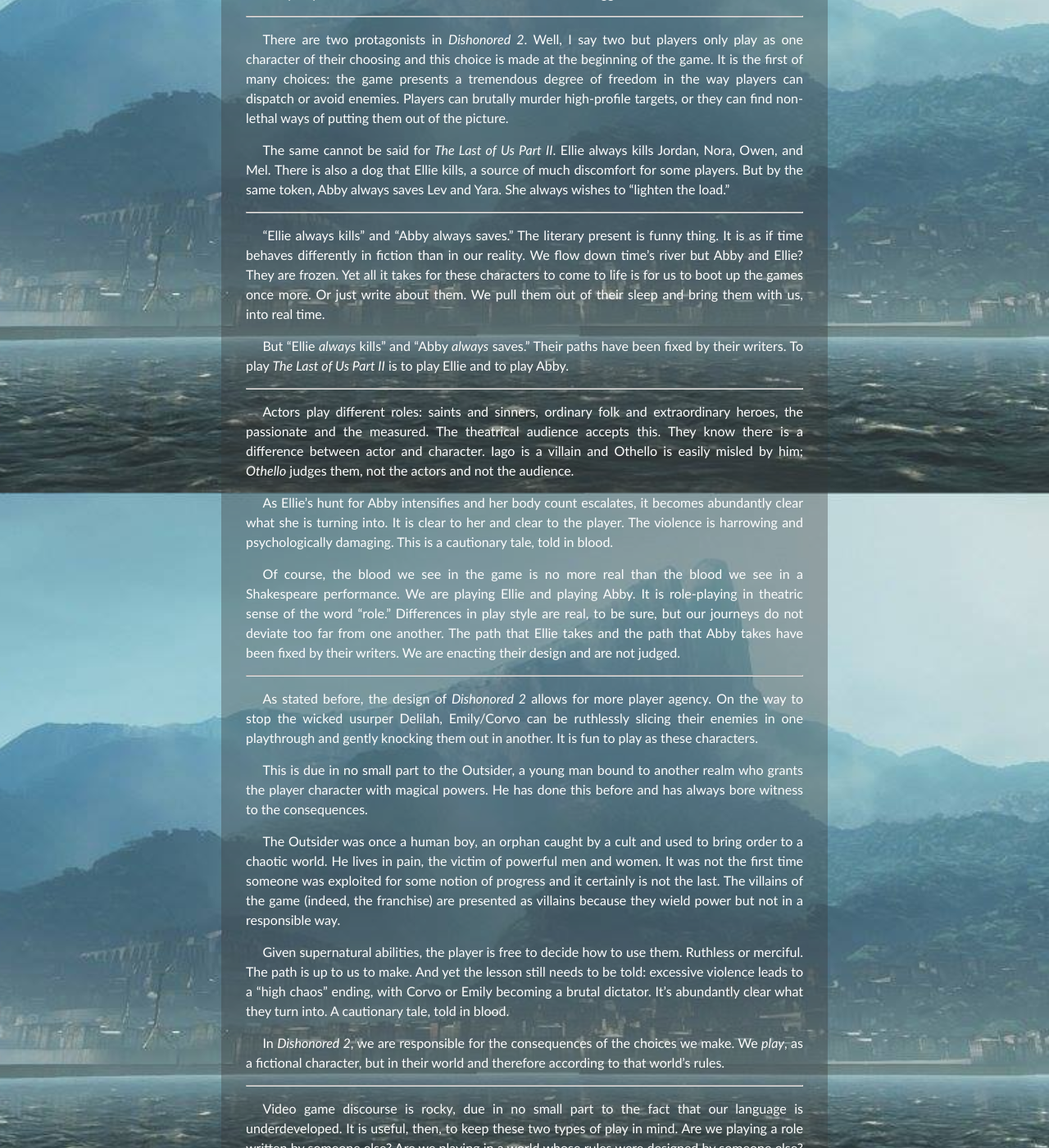
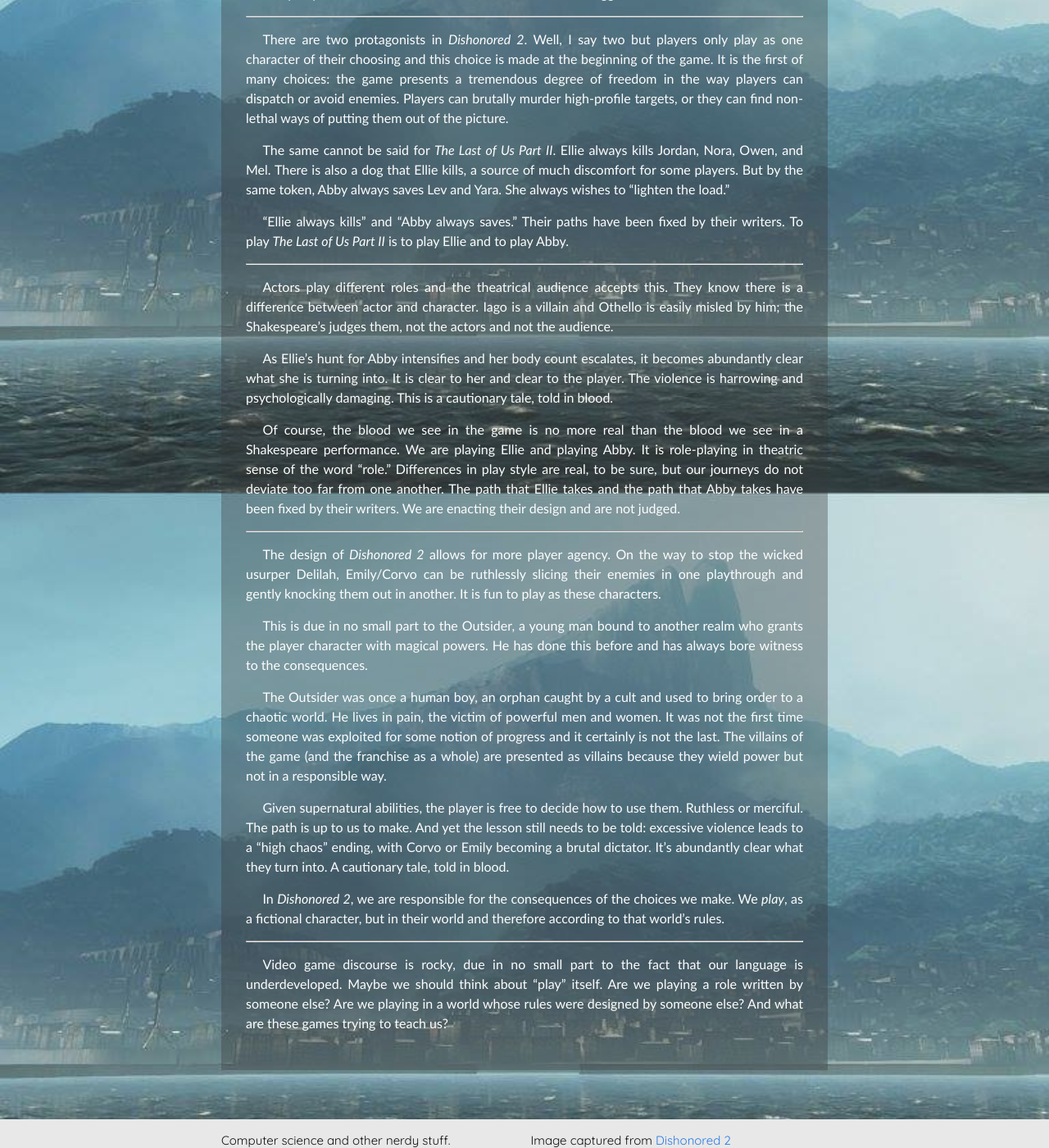
Before and after one commit to albertcheu/albertcheu.github.io, a Jekyll site: the page built from _posts/2020-10-03-09-58-Types-of-Play.md, in a window 1280 px wide and 1400 px high, scrolled down 355 px. Shown: the whole window at 82% size. Built offline with Jekyll 4.4.1, drawn with Linux system fonts in a browser that asks for light colours; some of the changed text lies outside the part shown.

Commit message:
Hey! long time no update.

```diff
--- a/_posts/2020-10-03-09-58-Types-of-Play.md
+++ b/_posts/2020-10-03-09-58-Types-of-Play.md
@@ -16,15 +16,11 @@
 
 The same cannot be said for *The Last of Us Part II*. Ellie always kills Jordan, Nora, Owen, and Mel. There is also a dog that Ellie kills, a source of much discomfort for some players. But by the same token, Abby always saves Lev and Yara. She always wishes to "lighten the load."
 
-* * *
-
-"Ellie always kills" and "Abby always saves." The literary present is funny thing. It is as if time behaves differently in fiction than in our reality. We flow down time's river but Abby and Ellie? They are frozen. Yet all it takes for these characters to come to life is for us to boot up the games once more. Or just write about them. We pull them out of their sleep and bring them with us, into real time.
-
-But "Ellie *always* kills" and "Abby *always* saves." Their paths have been fixed by their writers. To play *The Last of Us Part II* is to play Ellie and to play Abby.
+"Ellie always kills" and "Abby always saves." Their paths have been fixed by their writers. To play *The Last of Us Part II* is to play Ellie and to play Abby.
 
 * * *
 
-Actors play different roles: saints and sinners, ordinary folk and extraordinary heroes, the passionate and the measured. The theatrical audience accepts this. They know there is a difference between actor and character. Iago is a villain and Othello is easily misled by him; *Othello* judges them, not the actors and not the audience.
+Actors play different roles and the theatrical audience accepts this. They know there is a difference between actor and character. Iago is a villain and Othello is easily misled by him; the Shakespeare's judges them, not the actors and not the audience.
 
 As Ellie's hunt for Abby intensifies and her body count escalates, it becomes abundantly clear what she is turning into. It is clear to her and clear to the player. The violence is harrowing and psychologically damaging. This is a cautionary tale, told in blood.
 
@@ -32,11 +28,11 @@
 
 * * *
 
-As stated before, the design of *Dishonored 2* allows for more player agency. On the way to stop the wicked usurper Delilah, Emily/Corvo can be ruthlessly slicing their enemies in one playthrough and gently knocking them out in another. It is fun to play as these characters.
+The design of *Dishonored 2* allows for more player agency. On the way to stop the wicked usurper Delilah, Emily/Corvo can be ruthlessly slicing their enemies in one playthrough and gently knocking them out in another. It is fun to play as these characters.
 
 This is due in no small part to the Outsider, a young man bound to another realm who grants the player character with magical powers. He has done this before and has always bore witness to the consequences.
 
-The Outsider was once a human boy, an orphan caught by a cult and used to bring order to a chaotic world. He lives in pain, the victim of powerful men and women. It was not the first time someone was exploited for some notion of progress and it certainly is not the last. The villains of the game (indeed, the franchise) are presented as villains because they wield power but not in a responsible way.
+The Outsider was once a human boy, an orphan caught by a cult and used to bring order to a chaotic world. He lives in pain, the victim of powerful men and women. It was not the first time someone was exploited for some notion of progress and it certainly is not the last. The villains of the game (and the franchise as a whole) are presented as villains because they wield power but not in a responsible way.
 
 Given supernatural abilities, the player is free to decide how to use them. Ruthless or merciful. The path is up to us to make. And yet the lesson still needs to be told: excessive violence leads to a "high chaos" ending, with Corvo or Emily becoming a brutal dictator. It's abundantly clear what they turn into. A cautionary tale, told in blood.
 
@@ -44,4 +40,4 @@
 
 * * *
 
-Video game discourse is rocky, due in no small part to the fact that our language is underdeveloped. It is useful, then, to keep these two types of play in mind. Are we playing a role written by someone else? Are we playing in a world whose rules were designed by someone else? And what are these games trying to teach us?
+Video game discourse is rocky, due in no small part to the fact that our language is underdeveloped. Maybe we should think about "play" itself. Are we playing a role written by someone else? Are we playing in a world whose rules were designed by someone else? And what are these games trying to teach us?
```
Also changed, not shown: _posts/2021-03-20-22-34-Eight-Americans.md (added, +13 -0 lines), games.md (+9 -6 lines), research.md (+3 -3 lines), assets/eightAmericans.png (added).
